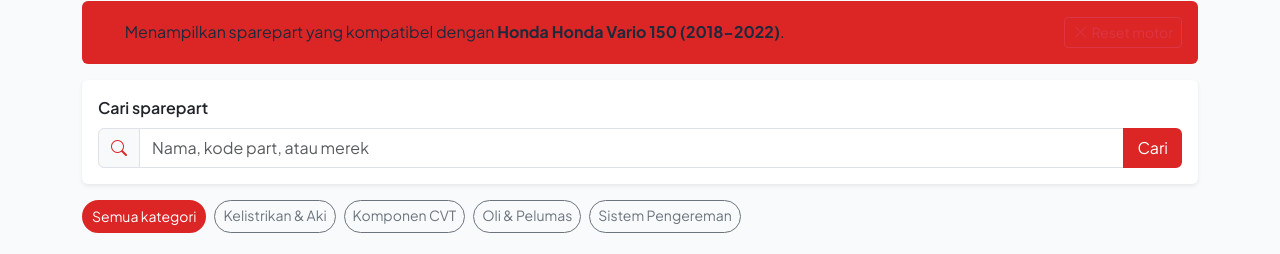
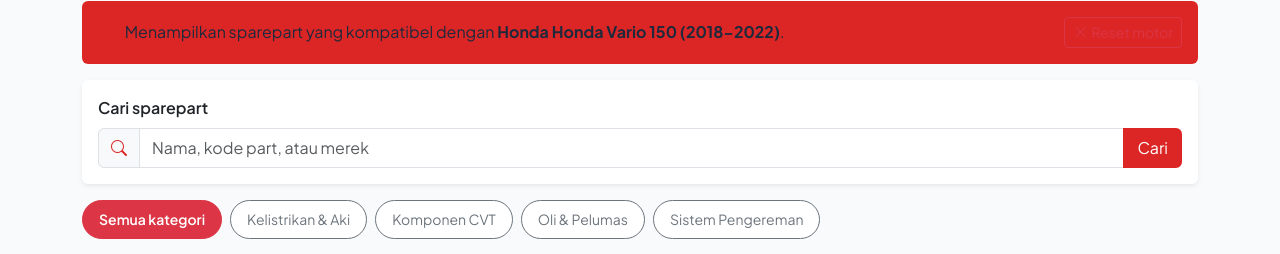
Before and after one commit to nafishh-dev/Spareshop, a Laravel app: page /katalog in a window 1280 px wide. Shown: the part 180-434 px from the top of the page. Run offline with Laravel 12, Linux system fonts and the light colour scheme; a user stored in the database is signed in; data comes from the database, SQL or seed files in the repository; data that the repository does not hold is empty; some libraries are stand-ins or nearby versions.

Commit message:
style(catalog): rapikan baris filter kategori sparepart responsif

```diff
--- a/resources/views/customer/katalog.blade.php
+++ b/resources/views/customer/katalog.blade.php
@@ -1,6 +1,19 @@
 @extends('layouts.app')
 
 @section('title', 'Katalog Suku Cadang')
+
+@push('styles')
+    <style>
+        .category-scroll {
+            scrollbar-width: none;
+            -ms-overflow-style: none;
+        }
+
+        .category-scroll::-webkit-scrollbar {
+            display: none;
+        }
+    </style>
+@endpush
 
 @section('content')
     <div class="d-flex flex-wrap justify-content-between align-items-center gap-2 mb-4">
@@ -38,14 +51,14 @@
         </div>
     </form>
 
-    <div class="d-flex flex-wrap gap-2 mb-4" aria-label="Filter kategori">
+    <div class="d-flex flex-nowrap flex-md-wrap align-items-center gap-2 overflow-x-auto pb-1 category-scroll mb-4" aria-label="Filter kategori">
         <a href="{{ route('katalog.index', ['search' => request('search'), 'motorcycle_id' => session('selected_motorcycle_id')]) }}"
-            class="btn btn-sm rounded-pill {{ request()->filled('category_id') ? 'btn-outline-secondary' : 'btn-crimson' }}">
+            class="btn btn-sm rounded-pill px-3 py-2 text-nowrap {{ request()->filled('category_id') ? 'btn-outline-secondary bg-white' : 'btn-danger fw-semibold' }}">
             Semua kategori
         </a>
         @foreach($categories as $category)
             <a href="{{ route('katalog.index', ['category_id' => $category->id, 'search' => request('search'), 'motorcycle_id' => session('selected_motorcycle_id')]) }}"
-                class="btn btn-sm rounded-pill {{ request('category_id') == $category->id ? 'btn-crimson' : 'btn-outline-secondary' }}">
+                class="btn btn-sm rounded-pill px-3 py-2 text-nowrap {{ request('category_id') == $category->id ? 'btn-danger fw-semibold' : 'btn-outline-secondary bg-white' }}">
                 {{ $category->name }}
             </a>
         @endforeach
```
